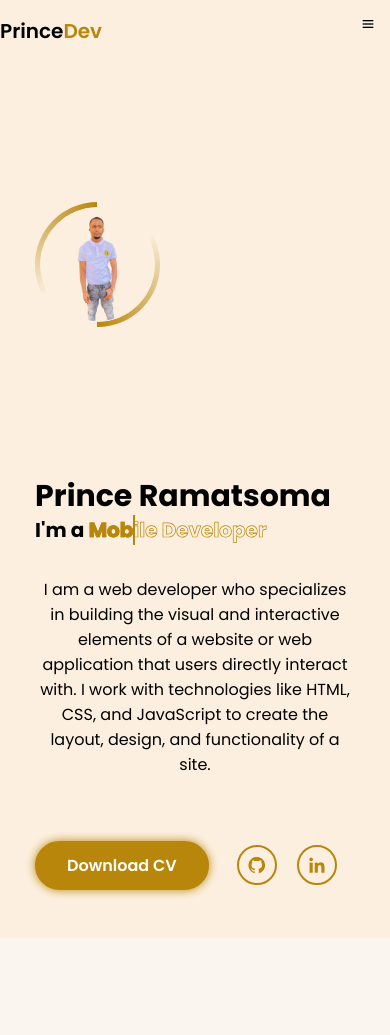
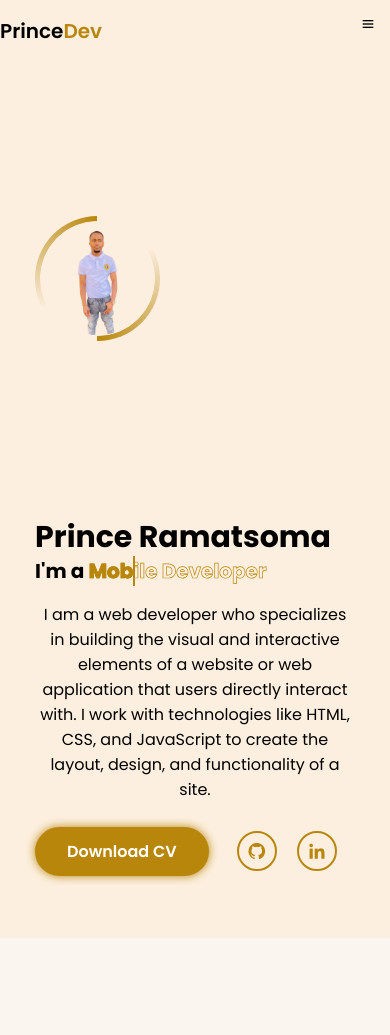
Before and after one commit to PrinceRams/PrinceWebsite, a plain HTML site: page index.html in a window 390 px wide. Shown: the top 1035 px of the page. Drawn offline with nearby package versions, Linux system fonts and the light colour scheme.

Commit message:
CSS file updated

```diff
--- a/styles.css
+++ b/styles.css
@@ -166,10 +166,10 @@ a{
         margin-bottom: 15rem;
     } */
     .home .home-info .btn-sci{
-        margin-top: 4rem;
+        margin-top: 1rem;
     }
     .home .home-info p{
-        margin-top: 2rem;
+        margin-top: 1rem;
     }
     .home .home-info h1{
         font-size: 30px;
```
